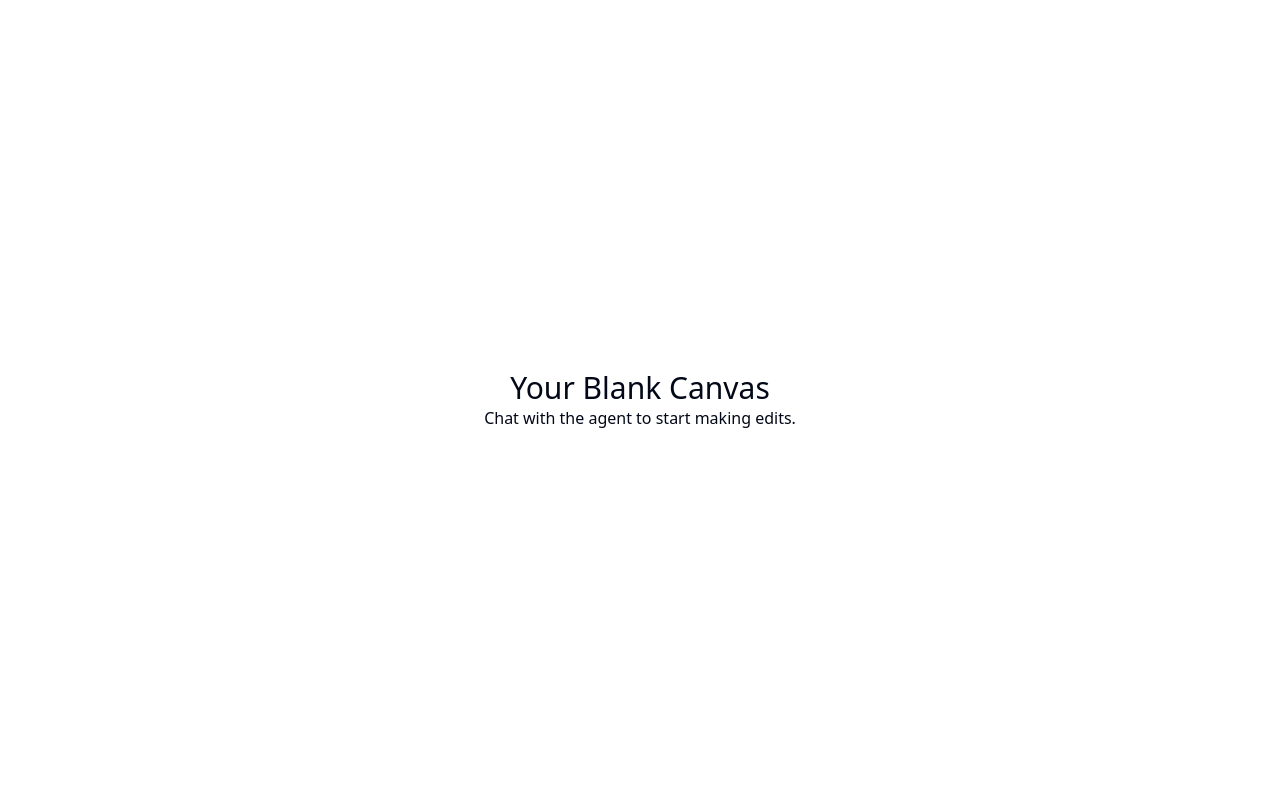
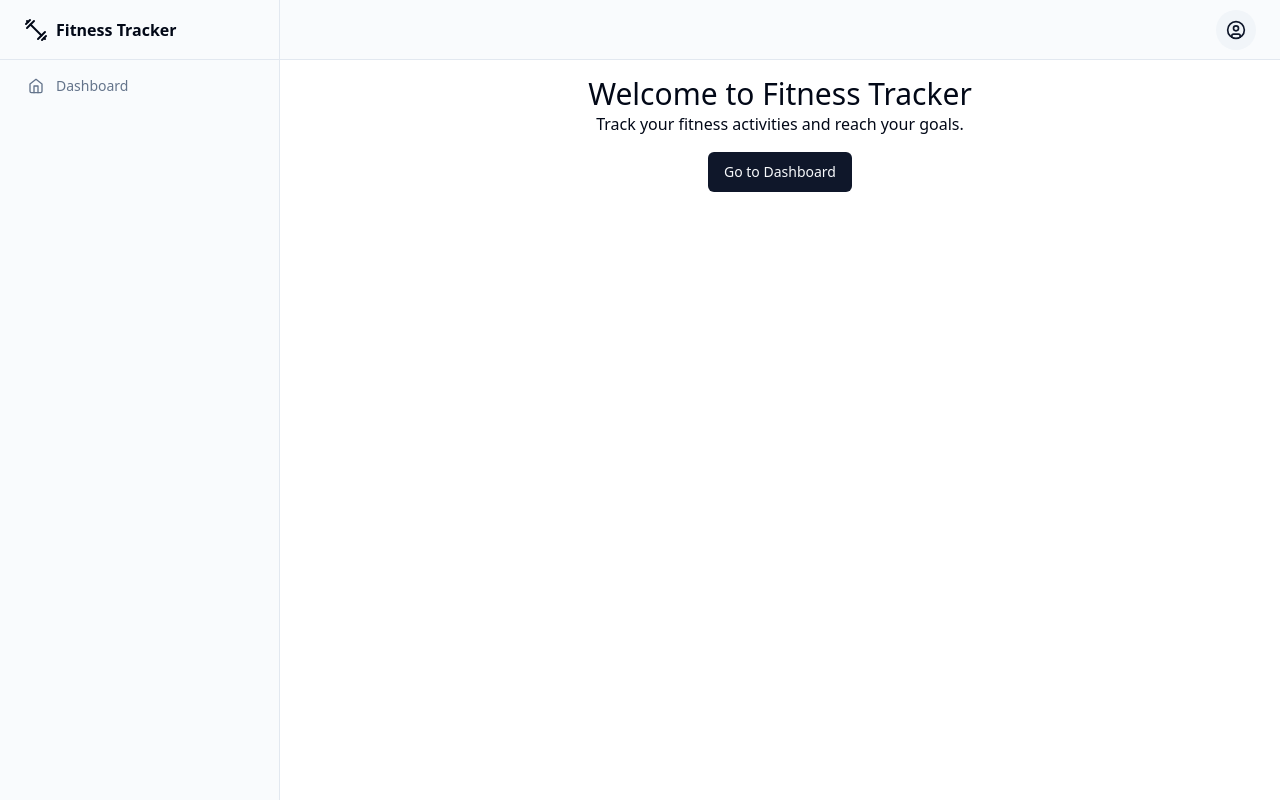
Before and after one commit to GPT-Engineer-App-Dev/wellness-trackr, a React (Vite) app: page / in a window 1280 px wide. Built offline with nearby package versions, Linux system fonts and the light colour scheme.

Commit message:
Initial layout and basic functionality for fitness tracking app with Dashboard, Workouts, and Profile sections.

```diff
--- a/src/App.jsx
+++ b/src/App.jsx
@@ -1,16 +1,20 @@
 import { Toaster } from "@/components/ui/sonner";
 import { TooltipProvider } from "@/components/ui/tooltip";
 import { QueryClient, QueryClientProvider } from "@tanstack/react-query";
-import { Home } from "lucide-react";
+import { Home, Activity, User } from "lucide-react";
 import { Route, BrowserRouter as Router, Routes } from "react-router-dom";
-import Layout from "./layouts/default"; // available: default, navbar, sidebar
+import Layout from "./layouts/sidebar"; // Use the sidebar layout
 import Index from "./pages/Index.jsx";
+import Dashboard from "./pages/Dashboard.jsx";
+import Workouts from "./pages/Workouts.jsx";
+import Profile from "./pages/Profile.jsx";
+
 const queryClient = new QueryClient();
 
 export const navItems = [
   {
-    title: "Home", // Feel free to change this to your liking
-    to: "/",
+    title: "Dashboard",
+    to: "/dashboard",
     icon: <Home className="h-4 w-4" />,
   },
 ];
@@ -24,7 +28,9 @@ const App = () => {
           <Routes>
             <Route path="/" element={<Layout />}>
               <Route index element={<Index />} />
-              {/* Add more routes here as needed */}
+              <Route path="dashboard" element={<Dashboard />} />
+              <Route path="workouts" element={<Workouts />} />
+              <Route path="profile" element={<Profile />} />
             </Route>
           </Routes>
         </Router>
--- a/src/layouts/sidebar.jsx
+++ b/src/layouts/sidebar.jsx
@@ -9,7 +9,7 @@ import {
 } from "@/components/ui/dropdown-menu";
 import { Sheet, SheetContent, SheetTrigger } from "@/components/ui/sheet";
 import { cn } from "@/lib/utils";
-import { CircleUser, Menu, Package2 } from "lucide-react";
+import { CircleUser, Menu, Dumbbell } from "lucide-react";
 import { NavLink, Outlet } from "react-router-dom";
 import { navItems } from "../App";
 
@@ -36,8 +36,8 @@ const Sidebar = () => (
     <div className="flex h-full max-h-screen flex-col gap-2">
       <div className="flex h-14 items-center border-b px-4 lg:h-[60px] lg:px-6">
         <NavLink to="/" className="flex items-center gap-2 font-semibold">
-          <Package2 className="h-6 w-6" />
-          <span>Acme Inc</span>
+          <Dumbbell className="h-6 w-6" />
+          <span>Fitness Tracker</span>
         </NavLink>
       </div>
       <div className="flex-1">
@@ -68,8 +68,8 @@ const MobileSidebar = () => (
           to="/"
           className="flex items-center gap-2 text-lg font-semibold mb-4"
         >
-          <Package2 className="h-6 w-6" />
-          <span className="sr-only">Acme Inc</span>
+          <Dumbbell className="h-6 w-6" />
+          <span>Fitness Tracker</span>
         </NavLink>
         {navItems.map((item) => (
           <SidebarNavLink key={item.to} to={item.to}>
--- /dev/null
+++ b/src/pages/Dashboard.jsx
@@ -0,0 +1,10 @@
+const Dashboard = () => {
+  return (
+    <div className="text-center">
+      <h1 className="text-3xl">Dashboard</h1>
+      <p>Summary of your fitness activities will be displayed here.</p>
+    </div>
+  );
+};
+
+export default Dashboard;
--- a/src/pages/Index.jsx
+++ b/src/pages/Index.jsx
@@ -1,10 +1,16 @@
-// Update this page (the content is just a fallback if you fail to update the page)
+import { Button } from "@/components/ui/button";
+import { useNavigate } from "react-router-dom";
 
 const Index = () => {
+  const navigate = useNavigate();
+
   return (
     <div className="text-center">
-      <h1 className="text-3xl">Your Blank Canvas</h1>
-      <p>Chat with the agent to start making edits.</p>
+      <h1 className="text-3xl">Welcome to Fitness Tracker</h1>
+      <p>Track your fitness activities and reach your goals.</p>
+      <Button onClick={() => navigate("/dashboard")} className="mt-4">
+        Go to Dashboard
+      </Button>
     </div>
   );
 };
--- /dev/null
+++ b/src/pages/Profile.jsx
@@ -0,0 +1,10 @@
+const Profile = () => {
+  return (
+    <div className="text-center">
+      <h1 className="text-3xl">Profile</h1>
+      <p>Your personal information and fitness goals will be displayed here.</p>
+    </div>
+  );
+};
+
+export default Profile;
--- /dev/null
+++ b/src/pages/Workouts.jsx
@@ -0,0 +1,10 @@
+const Workouts = () => {
+  return (
+    <div className="text-center">
+      <h1 className="text-3xl">Workouts</h1>
+      <p>List of workouts will be displayed here.</p>
+    </div>
+  );
+};
+
+export default Workouts;
```
